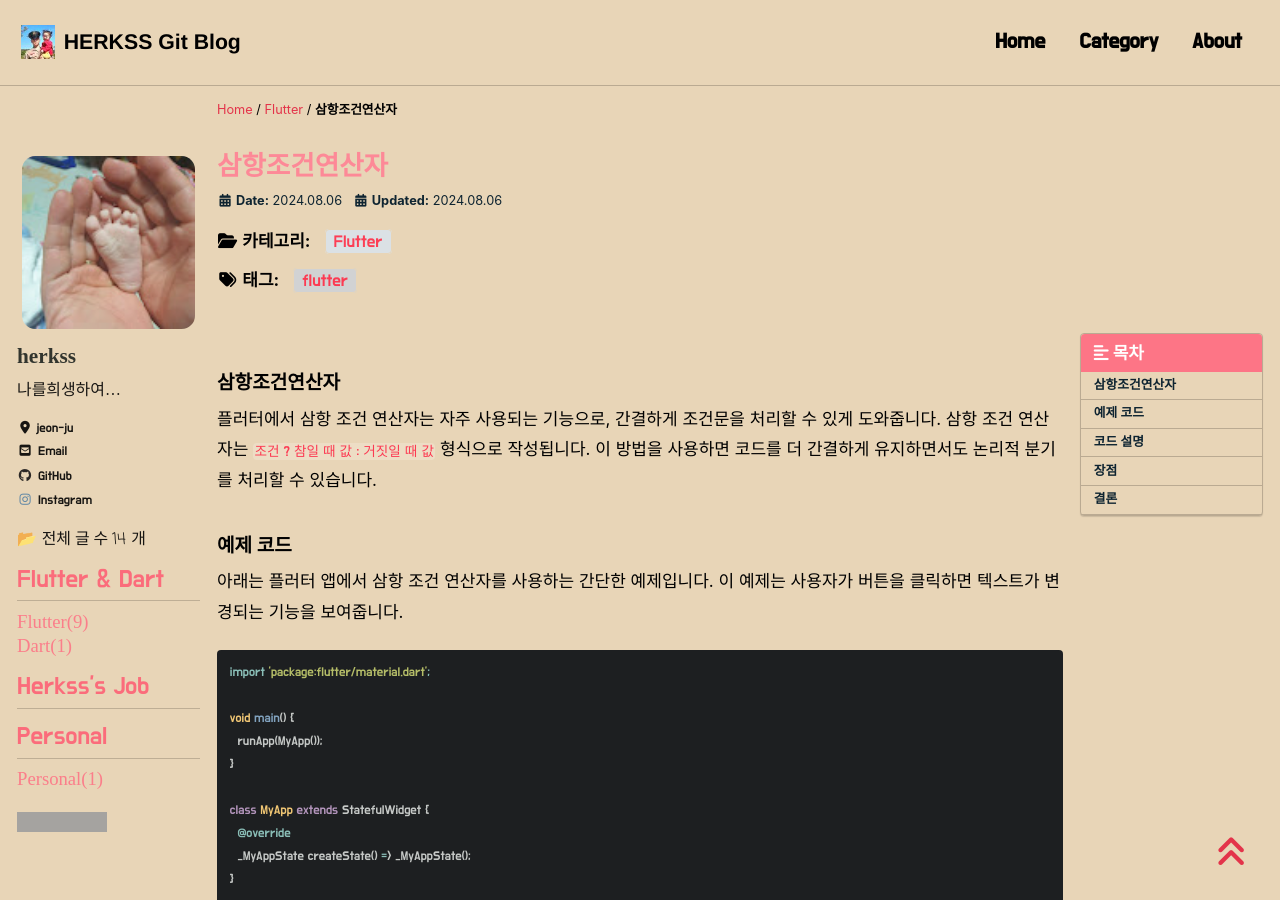
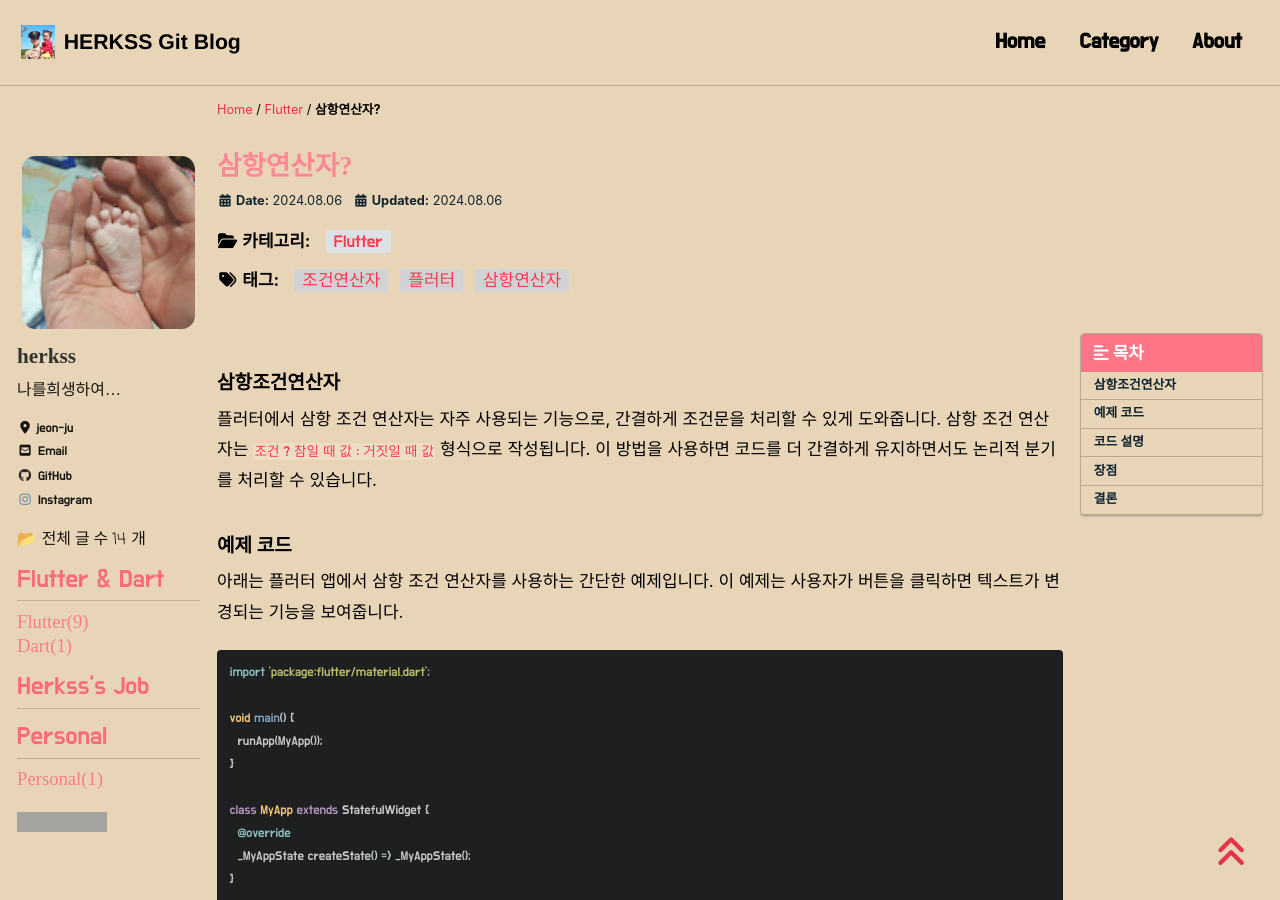
Before and after one commit to herkss/herkss.github.io, a Jekyll site: the page built from _posts/Flutter/2024-08-06-samhang.md, in a window 1280 px wide and 900 px high. Built offline with Jekyll 4.4.1, drawn with Linux system fonts in a browser that asks for light colours; cached includes are drawn as plain includes; nearby versions of some CDN libraries; some web fonts are replaced; comment, search, counter and statistics services are not loaded; grey boxes are pictures that could not be loaded.

Commit message:
Update 2024-08-06-samhang.md

```diff
--- a/_posts/Flutter/2024-08-06-samhang.md
+++ b/_posts/Flutter/2024-08-06-samhang.md
@@ -1,11 +1,11 @@
 ---
-title:  "삼항조건연산자"
-excerpt: "삼항조건연산자"
+title:  "삼항연산자?"
+excerpt: "삼항연산자"
 
 categories:
   - Flutter
 tags:
-  - [flutter, ]
+  - [삼항연산자, 플러터, 조건연산자,]
 
 toc: true
 toc_sticky: true
@@ -14,6 +14,7 @@ date: 2024-08-06
 last_modified_at: 2024-08-06
 
 ---
+
 
 ### 삼항조건연산자
 플러터에서 삼항 조건 연산자는 자주 사용되는 기능으로,
```
